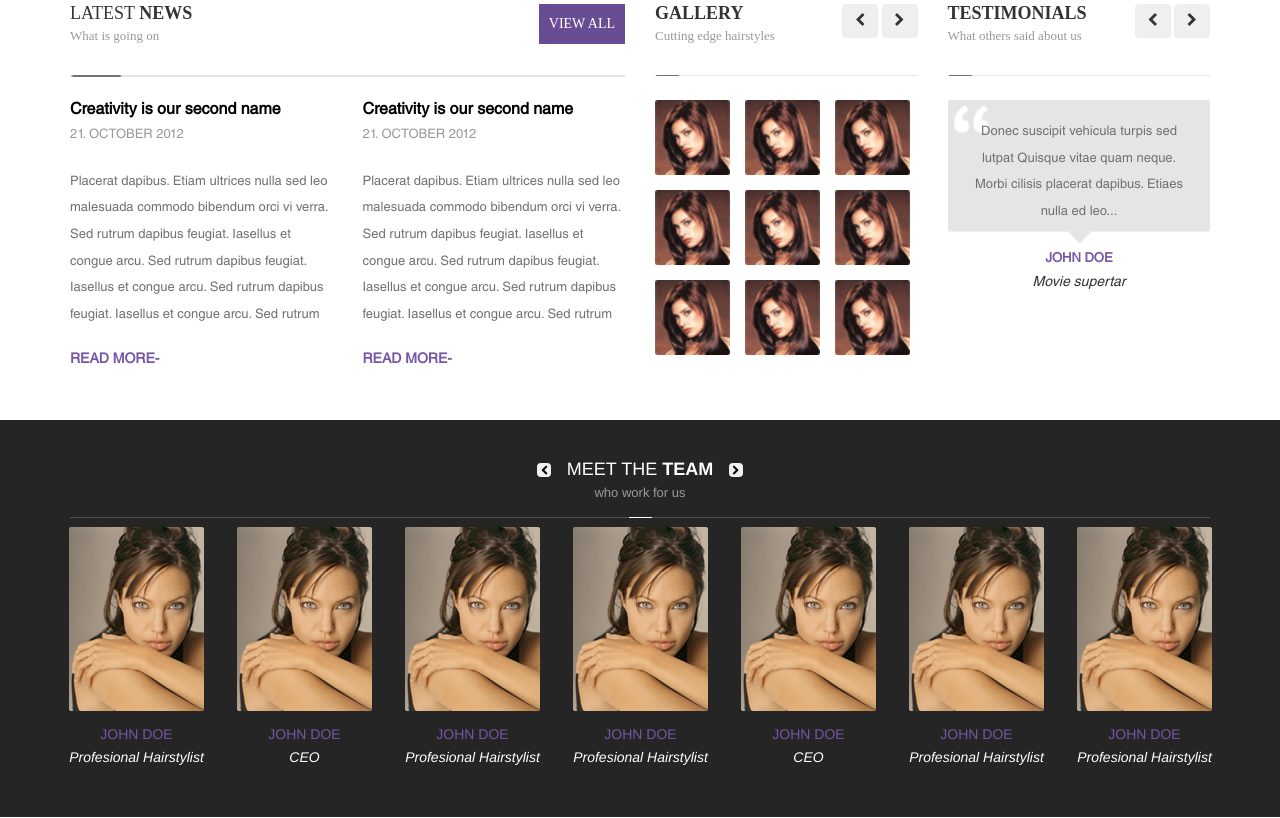
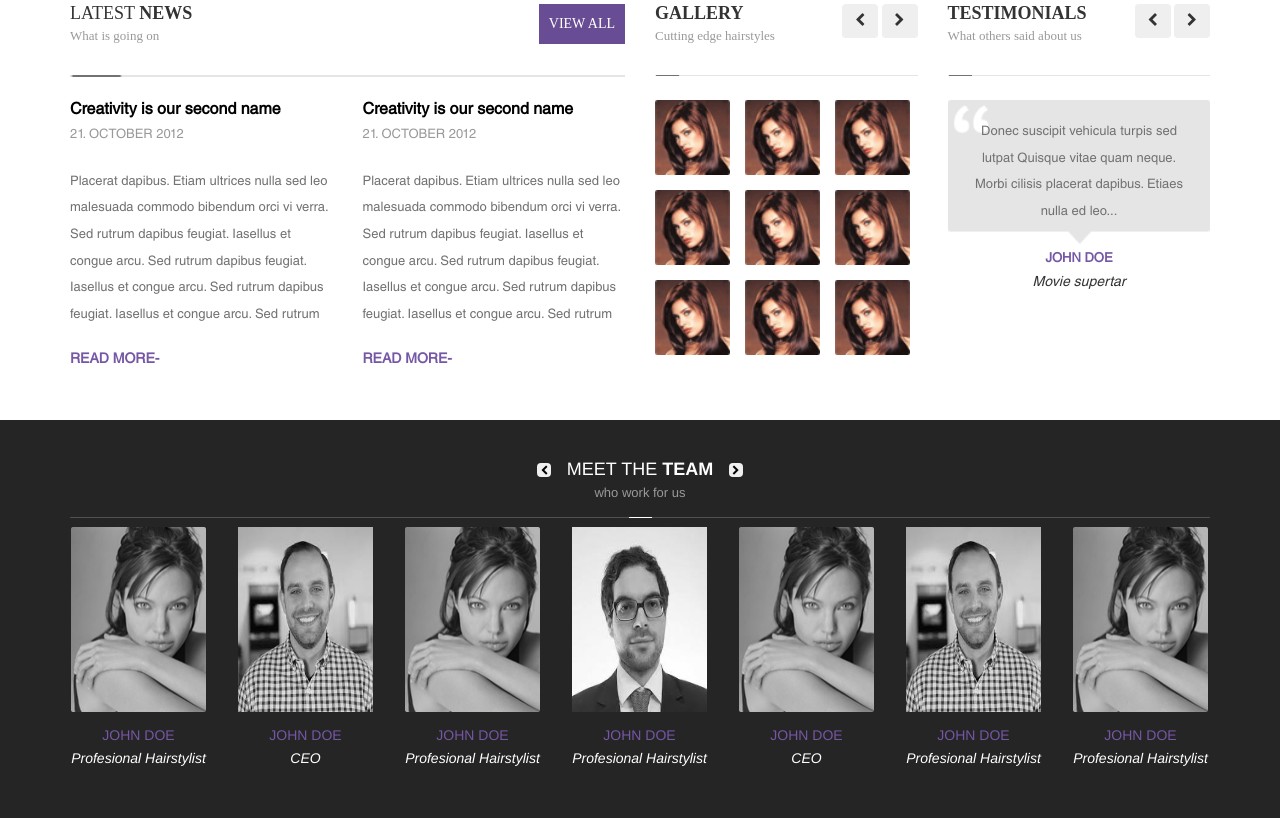
Before and after one commit to tuanfront-end/Devtrain-06, a website: page index.html in a window 1280 px wide. Shown: the part 1041-1859 px from the top of the page. Drawn offline with nearby package versions, Linux system fonts and the light colour scheme; files that its build step writes are made by us from their sources; a web font is replaced by a local one.

Commit message:
Complete #mettheteam- hover

```diff
--- a/assets/js/custom1.js
+++ b/assets/js/custom1.js
@@ -27,9 +27,9 @@ $(document).ready(function(){
 
       owl_3.owlCarousel({
           items : 7, //10 items above 1000px browser width
-          itemsDesktop : [1000,1], //5 items between 1000px and 901px
-          itemsDesktopSmall : [900,1], // betweem 900px and 601px
-          itemsTablet: [600,1], //2 items between 600 and 0
+          itemsDesktop : [1000,5], //5 items between 1000px and 901px
+          itemsDesktopSmall : [900,3], // betweem 900px and 601px
+          itemsTablet: [600,2], //2 items between 600 and 0
           itemsMobile : false // itemsMobile disabled - inherit from itemsTablet option
       });
 
@@ -40,6 +40,9 @@ $(document).ready(function(){
       $(".next_2").click(function(){
         owl_2.trigger('owl.next');
       })
+      $(".next_3").click(function(){
+        owl_3.trigger('owl.next');
+      })
 
 
       $(".prev").click(function(){
@@ -48,7 +51,9 @@ $(document).ready(function(){
        $(".prev_2").click(function(){
         owl_2.trigger('owl.prev');
       })
-
+      $(".prev_3").click(function(){
+        owl_3.trigger('owl.prev');
+      })
 
       // $(".play").click(function(){
       //   owl.trigger('owl.play',1000); //owl.play event accept autoPlay speed as second parameter
--- a/assets/less/style.less
+++ b/assets/less/style.less
@@ -352,18 +352,39 @@ body{
 		font-size: 10px;
 	}
 	#owl-demo-3{
-		 width: 103%;
-		 margin-left: -20px;
 		.item{
-			margin-left: 5px;
-			img{
-				padding-bottom: 10px;
-				.btn-n{
-					.btn-n(300%, #fff, 0);
+			.btn-n{
+				width: 135px;
+				height: 185px;
+				margin: 0 auto;
+				margin-bottom: 10px;
+				position: relative;
+				overflow: hidden;
+				img{
+					-webkit-filter: grayscale(100%);
+					width: 100%;
+					height: 185px;
 				}
-				// -webkit-filter: grayscale(100%);
+				&:before{
+					z-index: 100;
+					content: "";
+					position: absolute;
+					left: 200%;top: 10%;bottom: 10%;
+					width: 300%;
+				    opacity: 0;
+				    background: #fff;
+				    transform : rotate(-65deg);
+				    transition: all 1s;
+				}
 				&:hover{
-					-webkit-filter: grayscale(0);
+					&:before{
+						left: -170%;
+						opacity:0.3;
+					    transition: all 1s;
+					}
+					img{
+						-webkit-filter: grayscale(0);
+					}
 				}
 			}
 			span{
--- a/index.html
+++ b/index.html
@@ -553,7 +553,7 @@
 				<div class="row">
 					<div class="col-md-12 title">
 						<div class="flex-center">
-							<button class="btn btn-1 next_3">
+							<button class="btn btn-1 prev_3">
 								<i class="fa fa-chevron-left" aria-hidden="true"></i>
 							</button> &nbsp;&nbsp;&nbsp;&nbsp;
 								<h2>meet the <strong>team</strong></h2>&nbsp;&nbsp;&nbsp;&nbsp;
@@ -566,12 +566,45 @@
 					<div class="col-md-12">
 						<img src="assets/images/long-line.png" alt="" width="100%">
 					</div>
-					<div class="col-md-12">
+				</div>
+				<div class="row">
 					<div id="owl-demo-3" class="owl-carousel owl-theme">
 
 					  <div class="item">
 						  	<div class="btn-n">
 						  		<img src="assets/images/girl-3.png" alt="">
+						  		<div class="bg"></div>
+						  	 </div>
+						  	<span class="">
+						  		john doe
+						  	</span><br>
+						  	<i>Profesional Hairstylist</i>
+					  </div>
+					  <div class="item">
+						  	<div class="btn-n">
+						  		<img src="assets/images/team2.jpg" alt="">
+						  		<div class="bg"></div>
+						  	</div>
+						  	<span class="">
+						  		john doe
+						  	</span><br>
+						  	<i>CEO</i>
+					  </div>
+					  <div class="item">
+						  	<div class="btn-n">
+						  		<img src="assets/images/girl-3.png" alt="">
+						  		<div class="bg"></div>
+						  	</div>
+						  	<span class="">
+						  		john doe
+						  	</span><br>
+						  	<i>Profesional Hairstylist</i>
+					  </div>
+
+					  <div class="item">
+						  	<div class="btn-n">
+						  		<img src="assets/images/team3.jpg" alt="">
+						  		<div class="bg"></div>
 						  	</div>
 						  	<span class="">
 						  		john doe
@@ -581,6 +614,7 @@
 					  <div class="item">
 						  	<div class="btn-n">
 						  		<img src="assets/images/girl-3.png" alt="">
+						  		<div class="bg"></div>
 						  	</div>
 						  	<span class="">
 						  		john doe
@@ -589,7 +623,8 @@
 					  </div>
 					  <div class="item">
 						  	<div class="btn-n">
-							  		<img src="assets/images/girl-3.png" alt="">
+						  		<img src="assets/images/team2.jpg" alt="">
+						  		<div class="bg"></div>
 						  	</div>
 						  	<span class="">
 						  		john doe
@@ -600,6 +635,7 @@
 					  <div class="item">
 						  	<div class="btn-n">
 						  		<img src="assets/images/girl-3.png" alt="">
+						  		<div class="bg"></div>
 						  	</div>
 						  	<span class="">
 						  		john doe
@@ -608,7 +644,8 @@
 					  </div>
 					  <div class="item">
 						  	<div class="btn-n">
-							  		<img src="assets/images/girl-3.png" alt="">
+						  		<img src="assets/images/team3.jpg" alt="">
+						  		<div class="bg"></div>
 						  	</div>
 						  	<span class="">
 						  		john doe
@@ -618,34 +655,7 @@
 					  <div class="item">
 						  	<div class="btn-n">
 						  		<img src="assets/images/girl-3.png" alt="">
-							  	</div>
-							  	<span class="">
-							  		john doe
-							  	</span><br>
-							  	<i>Profesional Hairstylist</i>
-						  </div>
-
-						  <div class="item">
-							  	<div class="btn-n">
-							  		<img src="assets/images/girl-3.png" alt="">
-							  	</div>
-							  	<span class="">
-							  		john doe
-							  	</span><br>
-							  	<i>Profesional Hairstylist</i>
-						  </div>
-						  <div class="item">
-							  	<div class="btn-n">
-							  		<img src="assets/images/girl-3.png" alt="">
-							  	</div>
-							  	<span class="">
-							  		john doe
-							  	</span><br>
-							  	<i>CEO</i>
-						  </div>
-						  <div class="item">
-							  	<div class="btn-n">
-							  		<img src="assets/images/girl-3.png" alt="">
+						  		<div class="bg"></div>
 						  	</div>
 						  	<span class="">
 						  		john doe
@@ -653,8 +663,6 @@
 						  	<i>Profesional Hairstylist</i>
 					  </div>
 					</div>
-					</div>
-
 				</div>
 			</div>
 		</div>
```
Also changed, not shown: assets/images/team2.jpg (added), assets/images/team3.jpg (added), build/my-a.css, build/scripts.min.js, build/style.css. Lines whose indentation alone changed are shown as unchanged.
